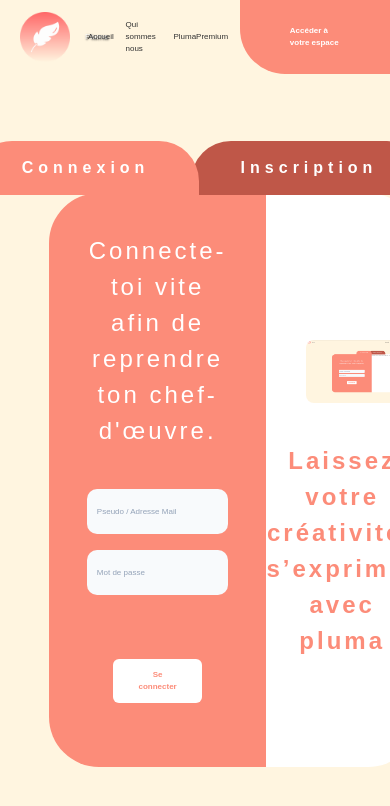
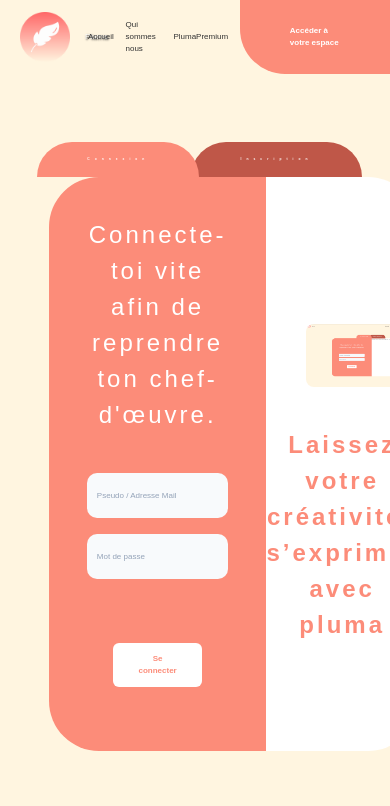
Before and after one commit to Nuxnuxx/Pluma, a React (Create React App) app in the folder client/: page /inscription-connexion in a window 390 px wide. Shown: the top 806 px of the page. Built offline with nearby package versions, Linux system fonts and the light colour scheme.

Commit message:
- Avancement responsive inscription-connexion

```diff
--- a/client/src/siteVitrine/styles/ConnexionInscription.scss
+++ b/client/src/siteVitrine/styles/ConnexionInscription.scss
@@ -3,8 +3,7 @@
   justify-content: center;
   align-items: center;
   flex-direction: column;
-  min-height: 90vh;
-  max-height: 100vh;
+  height: 90%;
   z-index: -10;
 
   .panel-login {
@@ -15,7 +14,7 @@
       color: #ffffff;
       position: relative;
       text-align: center;
-      height: 52px;
+      height: 5vw;
 
       a {
         text-decoration: none;
@@ -24,12 +23,12 @@
         padding-block: 15px;
         letter-spacing: 5px;
         font-weight: bold;
-        font-size: 16px;
+        font-size: 0.85vw;
         cursor: pointer;
         transition: all 0.1s linear;
         border-radius: 40px 40px 0 0;
         position: absolute;
-        top: 0;
+        bottom: 0;
         right: 48.5%;
 
         &:last-child{
@@ -46,7 +45,6 @@
 
     .panel-body{
       min-height: 55vh;
-      max-height: 100%;
 
       #login-form{
         background-color: #fc8c79;
```
